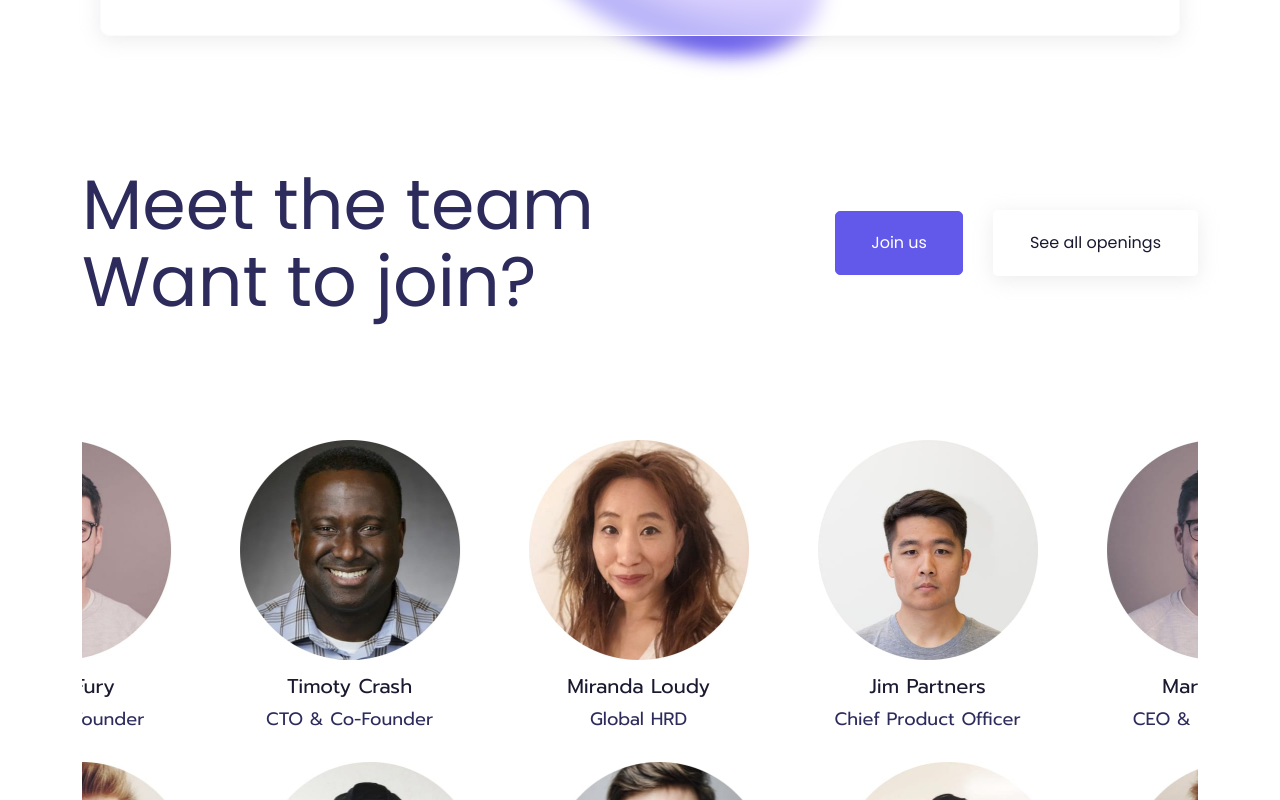
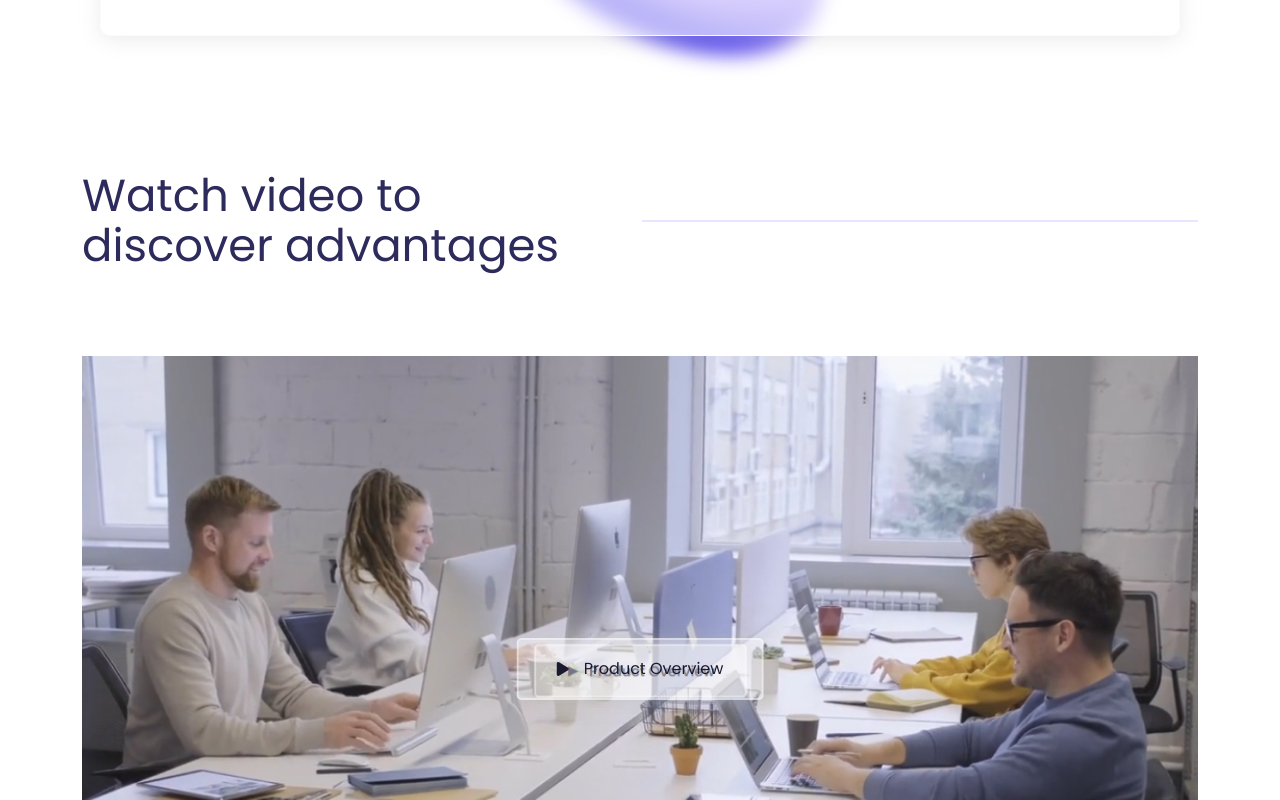
Before and after one commit to Soshinoya/Swipe, a React (Create React App) app: page / in a window 1280 px wide. Shown: the part 2700-3500 px from the top of the page. Built offline with nearby package versions, Linux system fonts and the light colour scheme.

Commit message:
added advantages video section

```diff
--- /dev/null
+++ b/src/components/AdvantagesVideo/AdvantagesVideo.jsx
@@ -0,0 +1,38 @@
+import { useEffect, useState, useRef } from 'react'
+import VideoButton from '../VideoButton/VideoButton'
+
+import videoImg from './../../images/video/advantagesVideo.jpg'
+
+const AdvantagesVideo = () => {
+
+    const container = useRef(null)
+
+    const [containerRect, setContainerRect] = useState()
+
+    useEffect(() => {
+        if (container === null) return
+        setContainerRect(container.current.getBoundingClientRect())
+        window.onresize = () => setContainerRect(container.current.getBoundingClientRect())
+    }, [])
+
+    return (
+        <section className="advantages-video">
+            <div ref={container} className="container">
+                <div className="advantages-video__top d-flex align-items-center justify-content-between">
+                    <h3 className="advantages-video__title title">
+                        Watch video to discover advantages
+                    </h3>
+                    <div className="advantages-video__line section-top__line" style={{ width: `calc(100% + ${Math.ceil(containerRect?.left + 11)}px)` }}></div>
+                </div>
+                <div className="advantages-video__content position-relative">
+                    <div className="advantages-video__img">
+                        <img src={videoImg} alt="video" />
+                    </div>
+                    <VideoButton text="Product Overview" />
+                </div>
+            </div>
+        </section>
+    )
+}
+
+export default AdvantagesVideo
--- /dev/null
+++ b/src/components/VideoButton/VideoButton.jsx
@@ -0,0 +1,10 @@
+const VideoButton = ({ text }) => {
+    return (
+        <button className="video-button button button--secondary d-flex align-items-center position-absolute">
+            <i className="fas fa-play"></i>
+            <p className="video-button__text">{text}</p>
+        </button>
+    )
+}
+
+export default VideoButton
--- a/src/pages/Home.jsx
+++ b/src/pages/Home.jsx
@@ -1,3 +1,4 @@
+import AdvantagesVideo from "../components/AdvantagesVideo/AdvantagesVideo"
 import Companies from "../components/Companies/Companies"
 import Features from "../components/Features/Features"
 import Offer from "../components/Offer/Offer"
@@ -11,6 +12,7 @@ const Home = () => {
             <Companies />
             <Statistic />
             <Features />
+            <AdvantagesVideo />
 
             <Team />
         </>
--- a/src/scss/_global.scss
+++ b/src/scss/_global.scss
@@ -117,3 +117,16 @@ h6 {
         filter: blur(10px);
     }
 }
+
+.section-top__line {
+    height: 2px;
+    background-color: $gray-300-color;
+}
+
+.video-button {
+    top: 50%;
+    left: 50%;
+    transform: translate(-50%, -50%);
+    padding: 18px 38px;
+    gap: 15px;
+}
--- a/src/scss/style.scss
+++ b/src/scss/style.scss
@@ -455,3 +455,17 @@
         max-width: 580px;
     }
 }
+
+.advantages-video {
+    padding: 45px 0 200px;
+
+    &__top {
+        margin-bottom: 85px;
+        gap: 80px;
+    }
+
+    &__title {
+        max-width: 480px;
+        width: 100%;
+    }
+}
```
Also changed, not shown: src/images/video/advantagesVideo.jpg (added).
